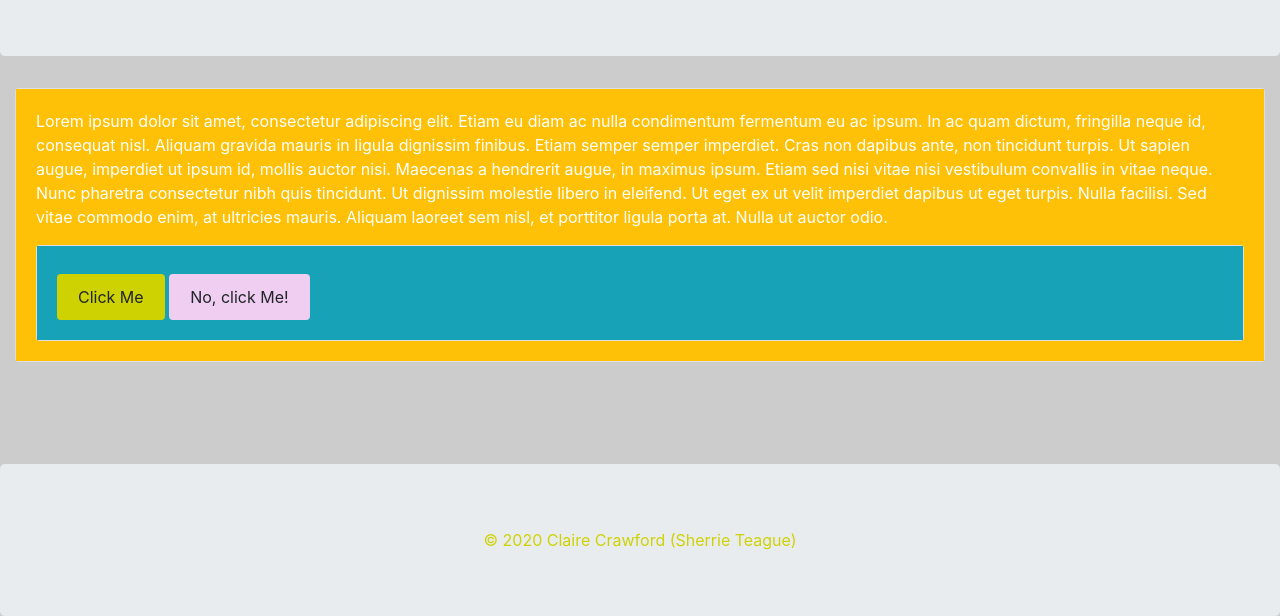
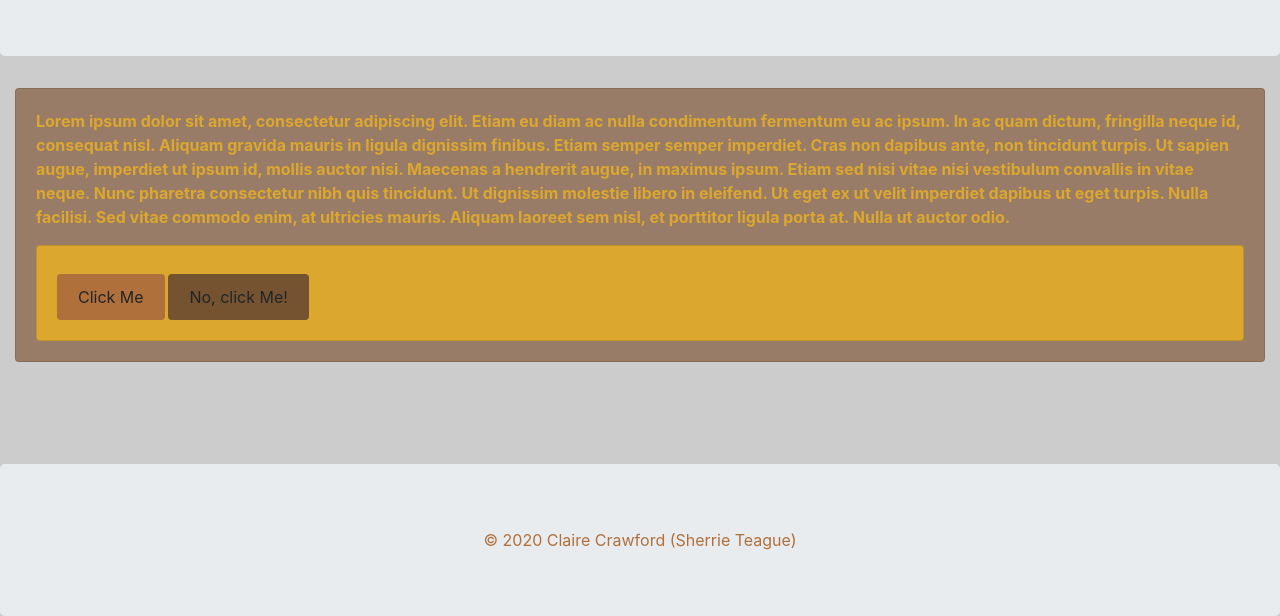
Before and after one commit to Claire-Crawford/SASS-project, a website: page index.html in a window 1280 px wide. Shown: the part 184-800 px from the top of the page. Drawn offline with nearby package versions, Linux system fonts and the light colour scheme.

Commit message:
final commit

```diff
--- a/index.html
+++ b/index.html
@@ -22,7 +22,7 @@
     <main>
         <div class="container col-sm-12">
         <div id="userInp" class="card">
-            <div class="card-body bg-warning text-white">
+            <div class="card-body">
                 <p>
                     Lorem ipsum dolor sit amet, consectetur adipiscing elit. Etiam eu diam ac nulla condimentum
                     fermentum eu ac ipsum. In ac quam dictum, fringilla neque id, consequat nisl. Aliquam gravida mauris
@@ -34,7 +34,7 @@
                     Aliquam laoreet sem nisl, et porttitor ligula porta at. Nulla ut auctor odio.
                 </p>
                 <div id="userOut" class="card">
-                    <div class="card-body bg-info text-black">
+                    <div class="card-body">
                         <h1 id="weather-message"></h1>
                         <a href="#" class="btn primary">Click Me</a>
                         <a href="#" class="btn secondary">No, click Me!</a>
--- a/scss/color-theme/_autumn.scss
+++ b/scss/color-theme/_autumn.scss
@@ -1,5 +1,7 @@
 // color-theme/autumn.scss by Claire Crawford
 /* color-theme/autumn.scss by Claire Crawford */
-$color-primary: #9c4d01;
-$color-secondary: #b68a43;
-$color-cta: #d0c8b9;
+$color-primary:  #B0703C;
+$color-primary-background:#DBA72E;
+$color-secondary: #755330;
+$color-secondary-background:#997C67;
+$color-cta: #D1CEC5;
--- a/scss/color-theme/_spring.scss
+++ b/scss/color-theme/_spring.scss
@@ -1,5 +1,7 @@
 // color-theme/spring.scss by Claire Crawford
 /* color-theme/spring.scss by Claire Crawford */
-$color-primary: #cefbe8;
-$color-secondary: #efd5fd;
-$color-cta: #c6dcf4;
+$color-primary: #F5AD94;
+$color-primary-background: #B4F9A5;
+$color-secondary: #9EE7F5;
+$color-secondary-background: #F3A8BC;
+$color-cta: #FFF1A6;
--- a/scss/color-theme/_summer.scss
+++ b/scss/color-theme/_summer.scss
@@ -1,7 +1,7 @@
 // color-theme/summer.scss by Claire Crawford
 /* color-theme/summer.scss by Claire Crawford */
-$color-primary: #ced203;
-$color-primary-background: #61022e;
-$color-secondary: #efcef1;
-$color-secondary-background:olive;
-$color-cta:#fffe6f;
+$color-primary: #FF598F;
+$color-primary-background: #15B2D3;
+$color-secondary: #236E96;
+$color-secondary-background:#F3872F;
+$color-cta:#FFD700;
--- a/scss/main.scss
+++ b/scss/main.scss
@@ -1,7 +1,7 @@
 // main.scss by Claire Crawford (hidden comment)
 /* css.style derived from main.scss by Claire Crawford */
 @import "_spacing.scss";
-@import "color-theme/_summer.scss";
+@import "color-theme/_autumn.scss";
 
 
 
@@ -9,7 +9,7 @@ body {
     background: #ccc;
 }
 
-header {
+header{
     background: $color-primary-background;
     color: $color-primary;
     @include spacing;
@@ -17,8 +17,23 @@ header {
 
 content {
     background: $color-secondary-background;
+    color: grey;
+    @include spacing;
+}
+
+#userInp {
+    background: $color-secondary-background;
     color: $color-secondary;
-    @include spacing;
+}
+
+#userOut{
+    background: $color-primary-background;
+    color: $color-primary;
+}
+
+.card-body {
+    color: $color-primary-background;
+    font-weight:bold;
 }
 
 footer {
```
Also changed, not shown: css/style.css.
